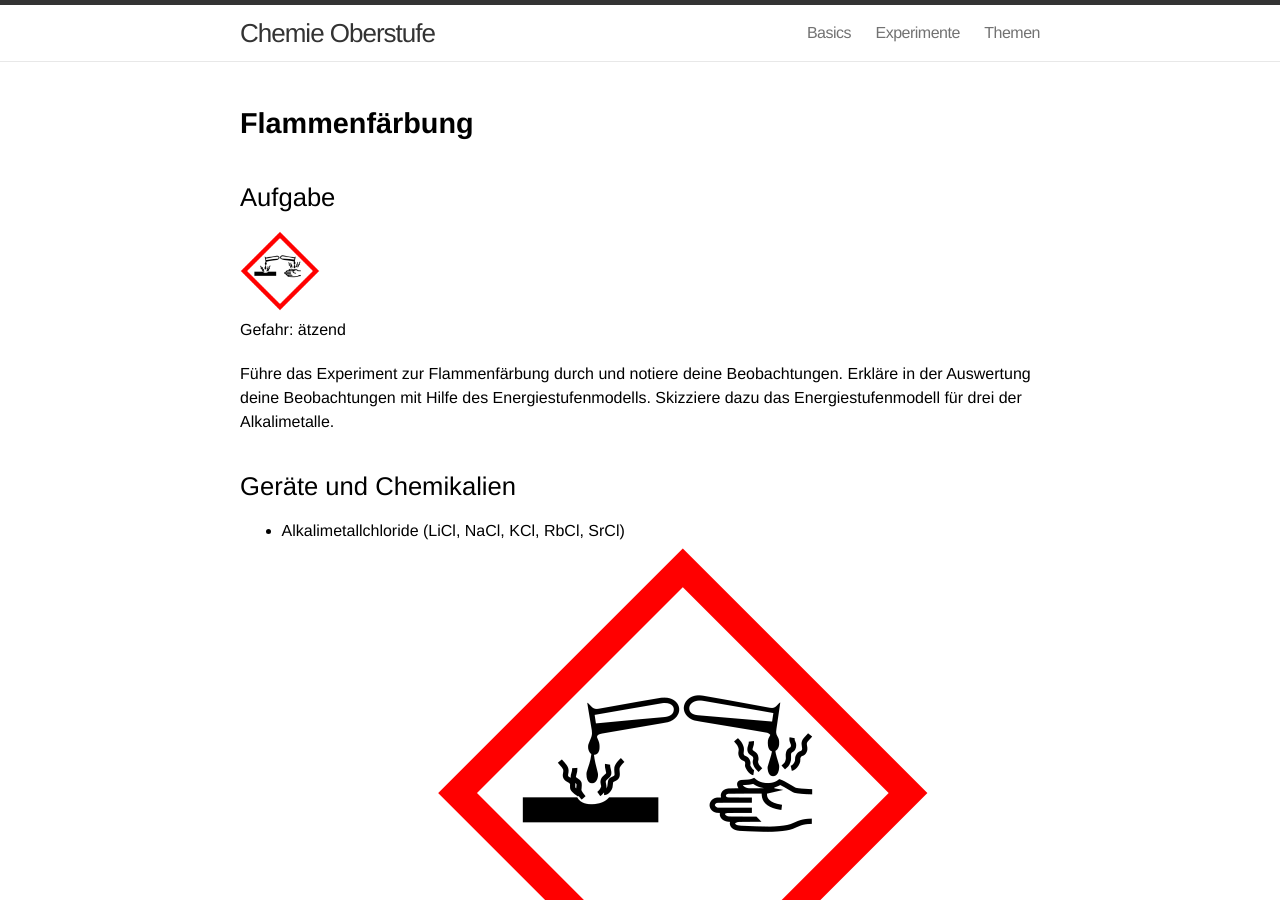
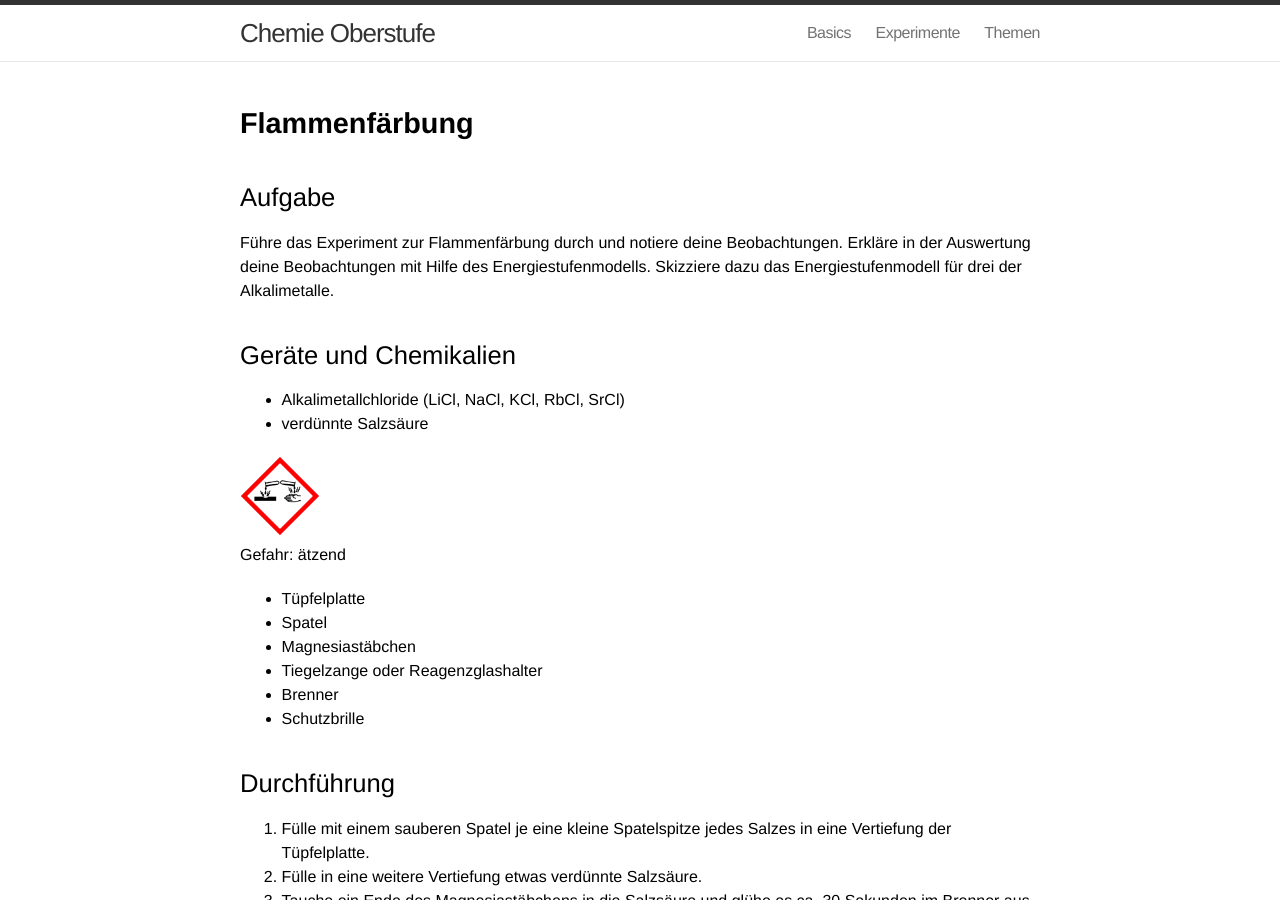
Before and after one commit to chemie-oberstufe/chemie-oberstufe.github.io, a Jekyll site: the page built from experimente/flammenfaerbung.md, in a window 1280 px wide and 900 px high. Built offline with Jekyll 4.4.1, drawn with Linux system fonts in a browser that asks for light colours.

Commit message:
small change

```diff
--- a/experimente/flammenfaerbung.md
+++ b/experimente/flammenfaerbung.md
@@ -7,8 +7,6 @@ tags: [experiment, atombau]
 
 ## Aufgabe
 
-{% include ghs name="ätzend" %}
-
 Führe das Experiment zur Flammenfärbung durch und notiere deine Beobachtungen. Erkläre in der Auswertung
 deine Beobachtungen mit Hilfe des Energiestufenmodells. Skizziere dazu das Energiestufenmodell für drei der
 Alkalimetalle.
@@ -16,7 +14,7 @@ Alkalimetalle.
 ## Geräte und Chemikalien
 
 - Alkalimetallchloride (LiCl, NaCl, KCl, RbCl, SrCl)
-- verdünnte Salzsäure <img src="/images/ghs/ghs_ätzend.png">
+- verdünnte Salzsäure {% include ghs name="ätzend" %}
 - Tüpfelplatte
 - Spatel
 - Magnesiastäbchen
```
